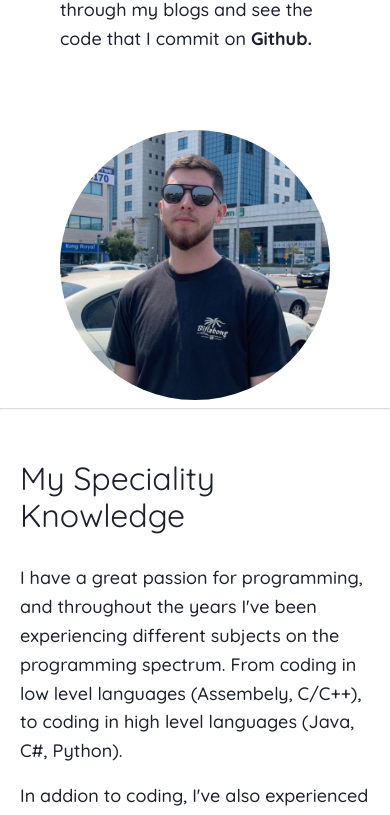
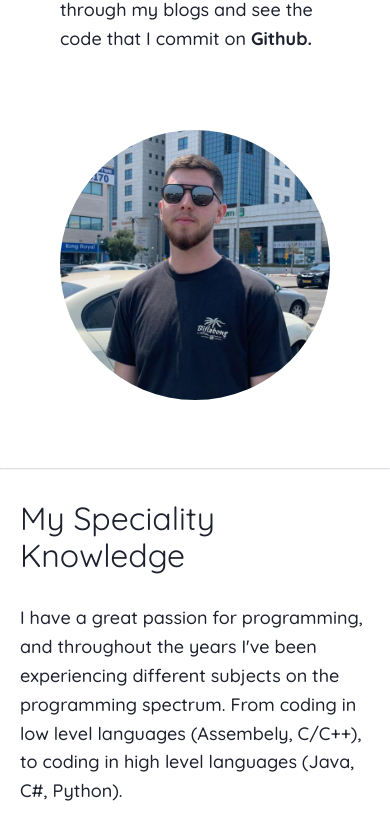
Before and after one commit to seanyasno/seanyasno.com, a Next.js app: page / in a window 390 px wide. Shown: the part 1311-2126 px from the top of the page. Built offline with nearby package versions, Linux system fonts and the light colour scheme.

Commit message:
Responsiveness

```diff
--- a/src/components/home-page/about-me-section/about-me-section.tsx
+++ b/src/components/home-page/about-me-section/about-me-section.tsx
@@ -1,7 +1,7 @@
 import { links, theme } from '@/consts/index';
 import { Typography, Avatar, Grid } from '@mui/material';
-import { Box } from '@mui/system';
 import React, { MutableRefObject } from 'react';
+import { ResponsiveBox } from '@/components/index';
 
 type AboutMeSectionProps = {
   sectionEl: MutableRefObject<null>;
@@ -51,13 +51,25 @@
           </a>
         </Typography>
       </Grid>
-      <Grid item sm={4} sx={{ display: 'flex', margin: 'auto' }}>
+      <ResponsiveBox
+        Element={Grid}
+        elementProps={{
+          item: true,
+          md: 4,
+        }}
+        xsStyle={{
+          margin: 'auto',
+          paddingBottom: '60px',
+        }}
+      >
+        {/* <Grid item sm={4} sx={{ display: 'flex', margin: 'auto' }}> */}
         <Avatar
           sx={{ width: '270px', height: '270px', margin: 'auto' }}
           src='/images/avatar.jpg'
           alt='Sean Yasnogorodski'
         />
-      </Grid>
+        {/* </Grid> */}
+      </ResponsiveBox>
     </Grid>
   );
 };
--- a/src/components/responsive-box/responsive-box.tsx
+++ b/src/components/responsive-box/responsive-box.tsx
@@ -3,6 +3,7 @@
 
 type ResponsiveBoxProps = {
   Element?: ComponentType;
+  elementProps?: {};
   xsStyle?: { [key: string]: unknown };
   smStyle?: { [key: string]: unknown };
   mdStyle?: { [key: string]: unknown };
@@ -13,6 +14,7 @@
 export const ResponsiveBox: React.FC<ResponsiveBoxProps> = (props) => {
   const {
     Element = Box,
+    elementProps,
     xsStyle,
     smStyle,
     mdStyle,
@@ -24,6 +26,7 @@
   return (
     <>
       <Element
+        {...elementProps}
         sx={xsStyle}
         display={{
           xs: 'block',
@@ -36,6 +39,7 @@
         {children}
       </Element>
       <Element
+        {...elementProps}
         sx={{ ...xsStyle, ...smStyle }}
         display={{
           xs: 'none',
@@ -48,6 +52,7 @@
         {children}
       </Element>
       <Element
+        {...elementProps}
         sx={{ ...xsStyle, ...smStyle, ...mdStyle }}
         display={{
           xs: 'none',
@@ -60,6 +65,7 @@
         {children}
       </Element>
       <Element
+        {...elementProps}
         sx={{ ...xsStyle, ...smStyle, ...mdStyle, ...lgStyle }}
         display={{
           xs: 'none',
@@ -72,6 +78,7 @@
         {children}
       </Element>
       <Element
+        {...elementProps}
         sx={{ ...xsStyle, ...smStyle, ...mdStyle, ...lgStyle, ...xlStyle }}
         display={{
           xs: 'none',
--- a/src/pages/index.tsx
+++ b/src/pages/index.tsx
@@ -120,8 +120,8 @@
       <AboutMeSection sectionEl={sectionEl} />
       <hr style={{ borderColor: '#E6ECF855' }} />
       <ResponsiveBox
-        xsStyle={{ padding: '0px 20px', marginTop: '50px' }}
-        mdStyle={{ padding: '40px 60px', marginTop: '80px' }}
+        xsStyle={{ padding: '0px 20px', marginTop: '30px' }}
+        mdStyle={{ padding: '40px 60px', marginTop: '20px' }}
       >
         <KnowledgeSection />
       </ResponsiveBox>
```
